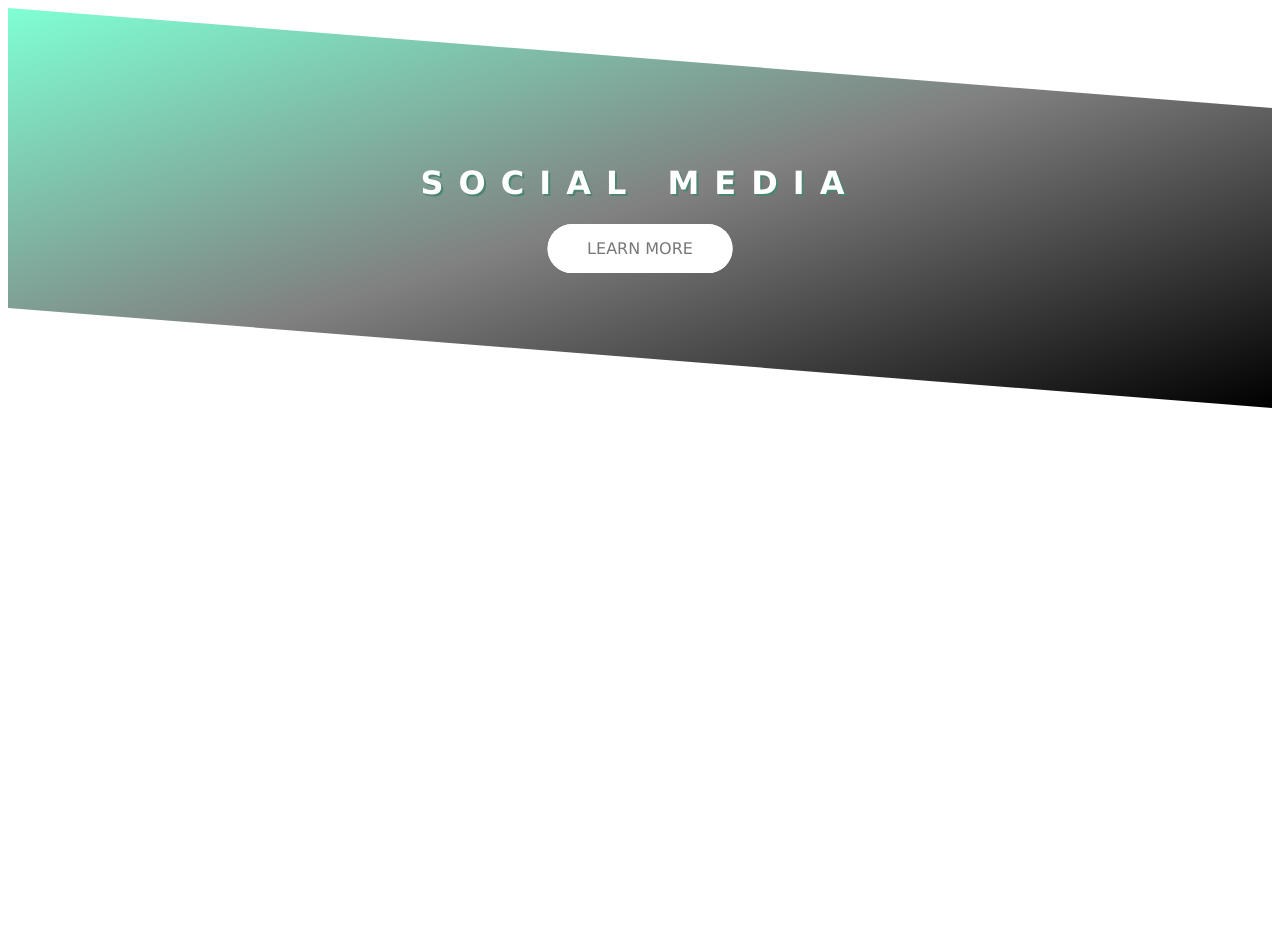
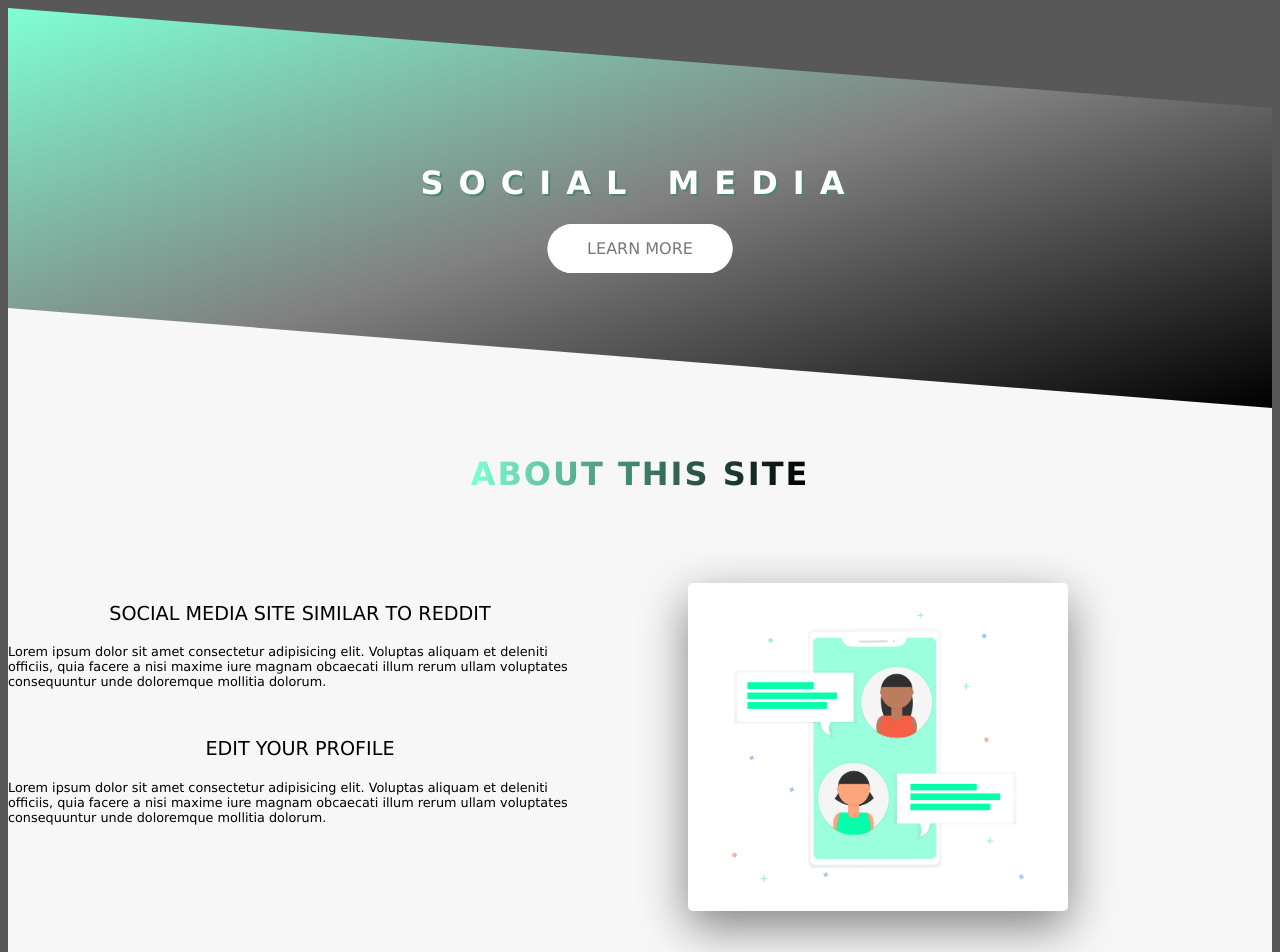
Before and after one commit to angelbenoit/SocialMediaClone, a React (Create React App) app in the folder client/: page / in a window 1280 px wide. Shown: the top 952 px of the page. Before the commit the page ends 800 px from the top, so only its background shows below. Built offline with nearby package versions, Linux system fonts and the light colour scheme; no server answers.

Commit message:
add about section

```diff
--- a/client/src/components/LandingPage.js
+++ b/client/src/components/LandingPage.js
@@ -1,4 +1,5 @@
 import React, { Component } from 'react';
+import socializing from '../images/socializing.png';
 
 class LandingPage extends Component {
     render() {
@@ -7,9 +8,59 @@ class LandingPage extends Component {
                 <div className="landing__header">
                     <div className="landing__header--text">
                         <h1 className="landing__header--title">Social Media</h1>
-                        <a href="#" className="btn btn--white btn--animated">Learn more</a>
+                        <a href="#about" className="btn btn--white btn--animated">Learn more</a>
                     </div>
                 </div>
+
+                <main>
+                    <section id="about" className="section-about">
+                        <div
+                            style={{ "marginTop": "-12.5rem" }}
+                            className="u-center-text u-margin-bottom-4"
+                        >
+                            <h2 className="heading-secondary">
+                                About this site
+                            </h2>
+                        </div>
+
+                        <div className="row">
+                            <div className="col-1-of-2">
+                                <h3 className="heading-tertiary u-center-text">
+                                    Social Media site similar to reddit
+                                </h3>
+                                <p className="paragraph">
+                                    Lorem ipsum dolor sit amet consectetur
+                                    adipisicing elit. Voluptas aliquam et
+                                    deleniti officiis, quia facere a nisi
+                                    maxime iure magnam obcaecati illum rerum
+                                    ullam voluptates consequuntur unde
+                                    doloremque mollitia dolorum.
+                                </p>
+
+                                <h3 className="heading-tertiary u-center-text">
+                                    Edit your profile
+                                </h3>
+                                <p className="paragraph">
+                                    Lorem ipsum dolor sit amet consectetur
+                                    adipisicing elit. Voluptas aliquam et
+                                    deleniti officiis, quia facere a nisi
+                                    maxime iure magnam obcaecati illum rerum
+                                    ullam voluptates consequuntur unde
+                                    doloremque mollitia dolorum.
+                                </p>
+                            </div>
+                            <div className="col-1-of-2">
+                                <div className="composition">
+                                    <img src={socializing} alt="socializing" className="composition__photo composition_photo--p1"/>
+                                </div>
+                            </div>
+                        </div>
+
+                        <div className="u-center-text">
+                            <a href="#about" className="btn btn--aquamarine">Learn more</a>
+                        </div>
+                    </section>
+                </main>
             </div>
         );
     }
--- a/client/src/css/style.css
+++ b/client/src/css/style.css
@@ -21,7 +21,38 @@
     transform: translateX(0); } }
 
 body {
+  background-color: #585858;
   font-family: 'Lucida Sans', 'Lucida Sans Regular', 'Lucida Grande', 'Lucida Sans Unicode', Geneva, Verdana, sans-serif; }
+
+.heading-secondary {
+  font-size: 2rem;
+  text-transform: uppercase;
+  font-weight: 700;
+  display: inline-block;
+  background-image: linear-gradient(to right, aquamarine, black);
+  -webkit-background-clip: text;
+  color: transparent;
+  letter-spacing: 2px;
+  transition: all .2s; }
+  .heading-secondary:hover {
+    transform: skewY(5deg) skewX(15deg) scale(1.1);
+    text-shadow: .5rem 1rem 2rem grey; }
+
+.heading-tertiary {
+  font-size: 1.2rem;
+  font-weight: 400;
+  text-transform: uppercase; }
+
+.paragraph {
+  font-size: .8rem; }
+  .paragraph:not(:last-child) {
+    margin-bottom: 3rem; }
+
+.u-center-text {
+  text-align: center; }
+
+.u-margin-bottom-4 {
+  margin-bottom: 4rem; }
 
 .btn:link, .btn:visited {
   text-transform: uppercase;
@@ -49,6 +80,14 @@ body {
   .btn--white::after {
     background-color: #fff; }
 
+.btn--aquamarine {
+  background-image: linear-gradient(to right, aquamarine, grey);
+  color: #fff;
+  font-weight: 800;
+  letter-spacing: 2px; }
+  .btn--aquamarine::after {
+    background-color: aquamarine; }
+
 .btn::after {
   content: "";
   display: inline-block;
@@ -64,6 +103,49 @@ body {
 .btn--animated {
   animation: moveInButton .6s ease-out .75s;
   animation-fill-mode: backwards; }
+
+.composition {
+  position: relative; }
+  .composition__photo {
+    width: 65%;
+    box-shadow: 0 1rem 3rem grey;
+    border-radius: 5px;
+    position: absolute;
+    transition: all .6s;
+    outline-offset: 1.5rem; }
+    .composition__photo--p1 {
+      left: 0%;
+      top: -1rem; }
+    .composition__photo:hover {
+      outline: 1.5rem solid aquamarine;
+      transform: scale(1.05);
+      box-shadow: 0 1.5rem 3.5rem grey; }
+
+.row {
+  max-width: 114rem;
+  margin: 0 auto; }
+  .row:not(:last-child) {
+    margin-bottom: 8rem; }
+  .row::after {
+    content: "";
+    display: table;
+    clear: both; }
+  .row [class^="col-"] {
+    float: left; }
+    .row [class^="col-"]:not(:last-child) {
+      margin-right: 6rem; }
+  .row .col-1-of-2 {
+    width: calc((100% - 6rem)/2); }
+  .row .col-1-of-3 {
+    width: calc((100% - 2 * 6rem)/3); }
+  .row .col-2-of-3 {
+    width: calc(2*((100% - 2 * 6rem)/3) + 6rem); }
+  .row .col-1-of-4 {
+    width: calc((100% - 3 * 6rem)/4); }
+  .row .col-2-of-4 {
+    width: calc(2 * ((100% - 3 * 6rem)/4) + 6rem); }
+  .row .col-3-of-4 {
+    width: calc(3 * ((100% - 3 * 6rem) / 4) + 2 * 6rem); }
 
 .landing__header {
   background-image: linear-gradient(to right bottom, aquamarine, gray, black);
@@ -83,3 +165,8 @@ body {
     letter-spacing: 15px;
     text-shadow: 2px 2px #4b8672;
     animation: moveIn 1s; }
+
+.section-about {
+  background-color: #f7f7f7;
+  padding: 20rem 0;
+  margin-top: -12.5vh; }
--- a/client/src/sass/base/_typography.scss
+++ b/client/src/sass/base/_typography.scss
@@ -1,3 +1,34 @@
 body{
+    background-color: #585858;
     font-family: 'Lucida Sans', 'Lucida Sans Regular', 'Lucida Grande', 'Lucida Sans Unicode', Geneva, Verdana, sans-serif;
 }
+
+.heading-secondary{
+    font-size: 2rem;
+    text-transform: uppercase;
+    font-weight: 700;
+    display: inline-block;
+    background-image: linear-gradient(to right, aquamarine, black);
+    -webkit-background-clip: text;
+    color: transparent;
+    letter-spacing: 2px;
+    transition: all .2s;
+
+    &:hover{
+        transform: skewY(5deg) skewX(15deg) scale(1.1);
+        text-shadow: .5rem 1rem 2rem grey;
+    }
+}
+
+.heading-tertiary{
+    font-size: 1.2rem;
+    font-weight: 400;
+    text-transform: uppercase;
+}
+
+.paragraph{
+    font-size: .8rem;
+    &:not(:last-child){
+        margin-bottom: 3rem;
+    }
+}
--- a/client/src/sass/base/_utilities.scss
+++ b/client/src/sass/base/_utilities.scss
@@ -0,0 +1,3 @@
+.u-center-text{ text-align: center; }
+
+.u-margin-bottom-4{ margin-bottom: 4rem;}
--- /dev/null
+++ b/client/src/sass/components/_composition.scss
@@ -0,0 +1,23 @@
+.composition{
+    position: relative;
+
+    &__photo{
+        width: 65%;
+        box-shadow: 0 1rem 3rem grey;
+        border-radius: 5px;
+        position: absolute;
+        transition: all .6s;
+        outline-offset: 1.5rem;
+
+        &--p1{
+            left: 0%;
+            top: -1rem;
+        }
+
+        &:hover{
+            outline: 1.5rem solid aquamarine;
+            transform: scale(1.05);
+            box-shadow: 0 1.5rem 3.5rem grey;
+        }
+    }
+}
--- /dev/null
+++ b/client/src/sass/layout/_grid.scss
@@ -0,0 +1,43 @@
+.row{
+    max-width: $grid-width;
+    margin: 0 auto;
+
+    &:not(:last-child){
+        margin-bottom: $gutter-vertical;
+    }
+
+    @include clearfix;
+
+    //selects all classes that begin with "col-"
+    [class^="col-"]{
+        float: left;
+
+        &:not(:last-child){
+            margin-right: $gutter-horizontal;
+        }
+    }
+
+    .col-1-of-2{
+        width: calc((100% - #{$gutter-horizontal})/2);
+    }
+
+    .col-1-of-3{
+        width: calc((100% - 2 * #{$gutter-horizontal})/3);
+    }
+
+    .col-2-of-3{
+        width: calc(2*((100% - 2 * #{$gutter-horizontal})/3) + #{$gutter-horizontal});
+    }
+
+    .col-1-of-4{
+        width: calc((100% - 3 * #{$gutter-horizontal})/4);
+    }
+
+    .col-2-of-4{
+        width: calc(2 * ((100% - 3 * #{$gutter-horizontal})/4) + #{$gutter-horizontal});
+    }
+
+    .col-3-of-4{
+        width: calc(3 * ((100% - 3 * #{$gutter-horizontal}) / 4) + 2 * #{$gutter-horizontal});
+    }
+}
--- a/client/src/sass/main.scss
+++ b/client/src/sass/main.scss
@@ -8,7 +8,9 @@
 @import "base/utilities";
 
 @import "components/button";
+@import "components/composition";
 
+@import "layout/grid";
 @import "layout/header";
 
 @import "pages/home";
--- a/client/src/sass/pages/_home.scss
+++ b/client/src/sass/pages/_home.scss
@@ -0,0 +1,5 @@
+.section-about{
+    background-color: $color-grey-light-1;
+    padding: 20rem 0;
+    margin-top: -12.5vh;
+}
```
Also changed, not shown: client/src/sass/abstracts/_mixins.scss (+7 -0 lines), client/src/sass/abstracts/_variables.scss (+7 -0 lines), client/src/sass/components/_button.scss (+11 -0 lines), client/src/images/socializing.png (added).
